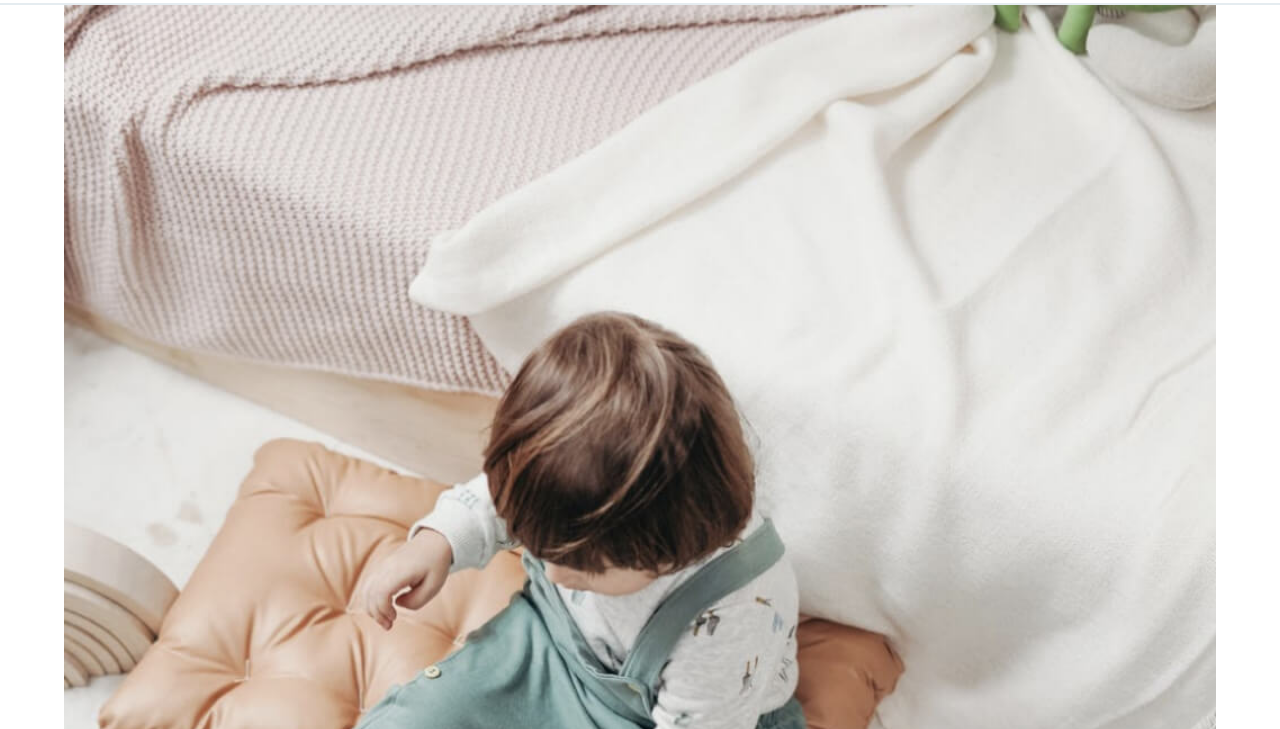
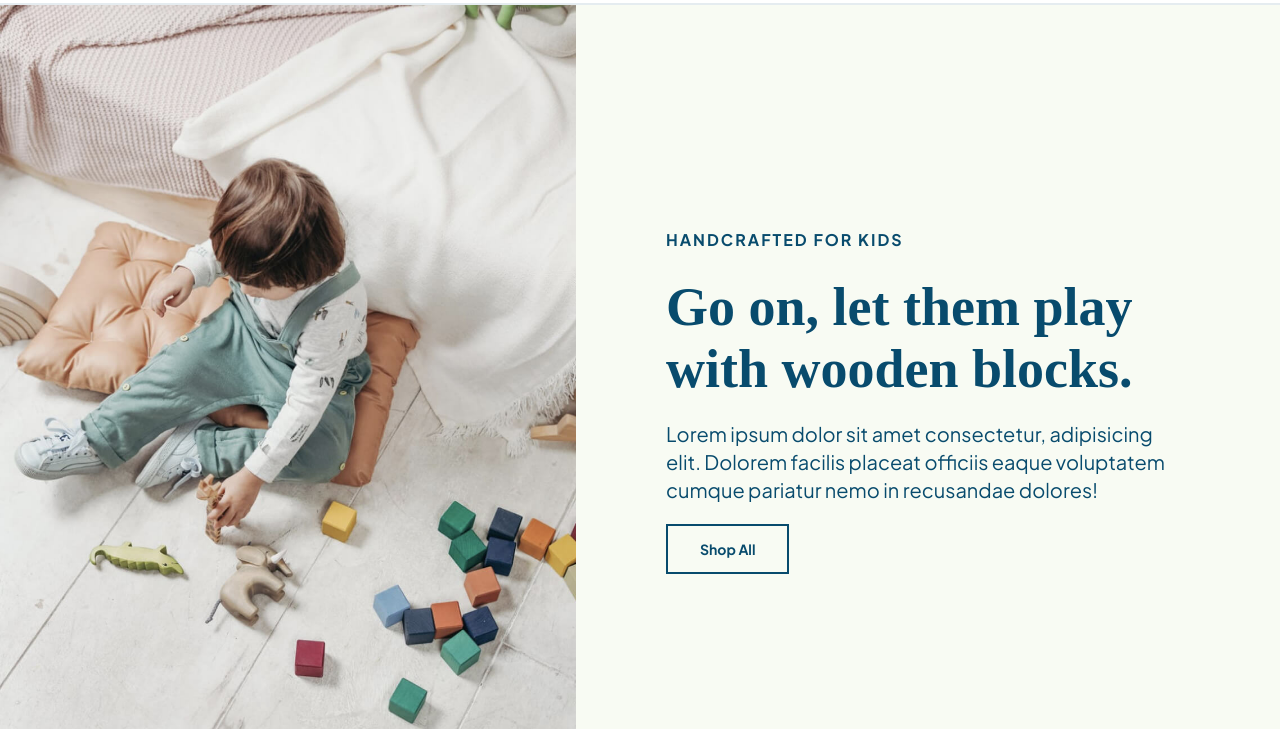
Before and after one commit to hushangni/ecommerce-codealong-juno, a plain HTML site: page index.html in a window 1280 px wide. Shown: the part 71-800 px from the top of the page. Drawn offline with Linux system fonts and the light colour scheme; files whose address does not match are found by name; a web font is replaced by a local one.

Commit message:
Finished styling header

```diff
--- /dev/null
+++ b/styles/sass/partials/_header.scss
@@ -0,0 +1,15 @@
+header {
+    display: flex;
+    align-items: center;
+    flex-wrap: wrap;
+    background-color: $tertiary;
+
+    .headerImgContainer {
+        width: 45%;
+    }
+
+    .headerContentContainer {
+        width: 55%;
+        padding: 0 90px;
+    }
+}
--- a/styles/sass/styles.scss
+++ b/styles/sass/styles.scss
@@ -5,4 +5,5 @@
 @import "./partials/baseStyles";
 
 @import "./partials/nav";
+@import "./partials/header";
 @import "./partials/footer";
```
Also changed, not shown: styles/styles.css.
